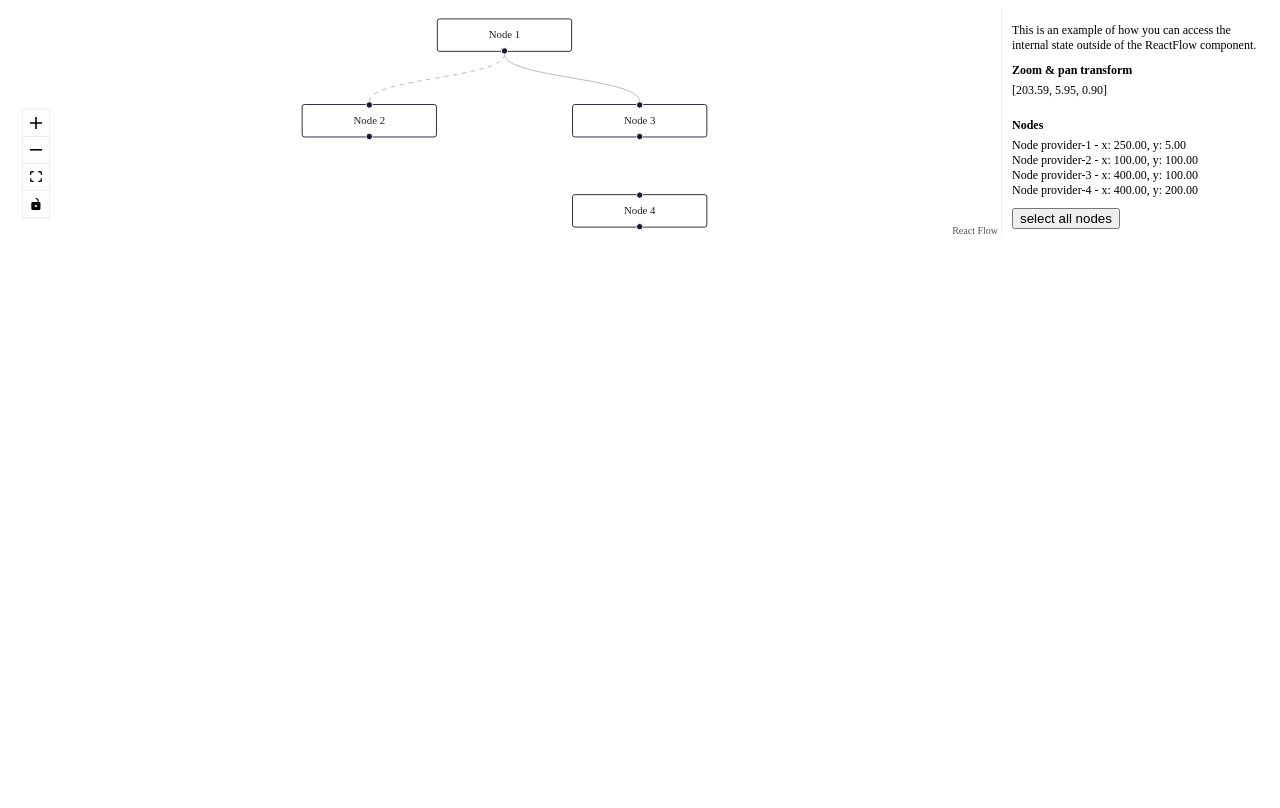
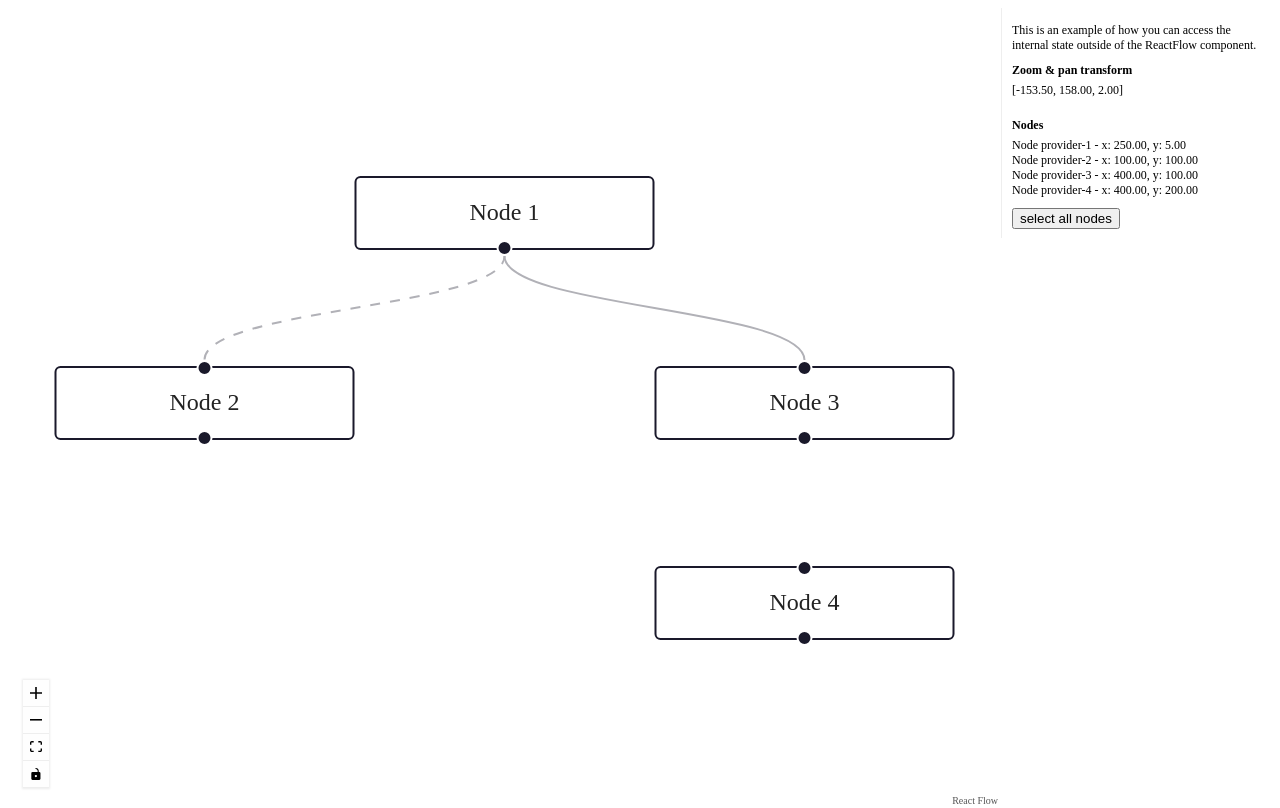
Before and after one commit to WayneMyo/app-editor, a React (Create React App) app: page / in a window 1280 px wide. Built offline with nearby package versions, Linux system fonts and the light colour scheme.

Commit message:
Clean up

```diff
--- a/src/App.css
+++ b/src/App.css
@@ -1,38 +1,50 @@
-.App {
-  text-align: center;
+html, body, #root {
+  height: 100vh;
 }
 
-.App-logo {
-  height: 40vmin;
-  pointer-events: none;
+.providerflow {
+  flex-direction: column;
+  display: flex;
+  flex-grow: 1;
+  height: 100%;
 }
 
-@media (prefers-reduced-motion: no-preference) {
-  .App-logo {
-    animation: App-logo-spin infinite 20s linear;
+.providerflow aside {
+  border-left: 1px solid #eee;
+  padding: 15px 10px;
+  font-size: 12px;
+  background: #fff;
+}
+
+.providerflow aside .description {
+  margin-bottom: 10px;
+}
+
+.providerflow aside .title {
+  font-weight: 700;
+  margin-bottom: 5px;
+}
+
+.providerflow aside .transform {
+  margin-bottom: 20px;
+}
+
+.providerflow .reactflow-wrapper {
+  flex-grow: 1;
+}
+
+.providerflow .selectall {
+  margin-top: 10px;
+}
+
+@media screen and (min-width: 768px) {
+  .providerflow {
+    flex-direction: row;
+  }
+
+  .providerflow aside {
+    width: 20%;
+    max-width: 250px;
+    height: 200px;
   }
 }
-
-.App-header {
-  background-color: #282c34;
-  min-height: 100vh;
-  display: flex;
-  flex-direction: column;
-  align-items: center;
-  justify-content: center;
-  font-size: calc(10px + 2vmin);
-  color: white;
-}
-
-.App-link {
-  color: #61dafb;
-}
-
-@keyframes App-logo-spin {
-  from {
-    transform: rotate(0deg);
-  }
-  to {
-    transform: rotate(360deg);
-  }
-}
--- a/src/App.js
+++ b/src/App.js
@@ -9,7 +9,7 @@
 
 import Sidebar from './Sidebar.js';
 
-import './index.css';
+import './App.css';
 
 const initialNodes = [
   {
--- a/src/index.css
+++ /dev/null
@@ -1,46 +0,0 @@
-.providerflow {
-  flex-direction: column;
-  display: flex;
-  flex-grow: 1;
-  height: 100%;
-}
-
-.providerflow aside {
-  border-left: 1px solid #eee;
-  padding: 15px 10px;
-  font-size: 12px;
-  background: #fff;
-}
-
-.providerflow aside .description {
-  margin-bottom: 10px;
-}
-
-.providerflow aside .title {
-  font-weight: 700;
-  margin-bottom: 5px;
-}
-
-.providerflow aside .transform {
-  margin-bottom: 20px;
-}
-
-.providerflow .reactflow-wrapper {
-  flex-grow: 1;
-}
-
-.providerflow .selectall {
-  margin-top: 10px;
-}
-
-@media screen and (min-width: 768px) {
-  .providerflow {
-    flex-direction: row;
-  }
-
-  .providerflow aside {
-    width: 20%;
-    max-width: 250px;
-    height: 200px;
-  }
-}
--- a/src/index.js
+++ b/src/index.js
@@ -1,6 +1,5 @@
 import React from 'react';
 import ReactDOM from 'react-dom/client';
-import './index.css';
 import App from './App';
 import reportWebVitals from './reportWebVitals';
 
--- a/src/style.css
+++ /dev/null
@@ -1,4 +0,0 @@
-.App {
-    font-family: sans-serif;
-    text-align: center;
-  }
```
